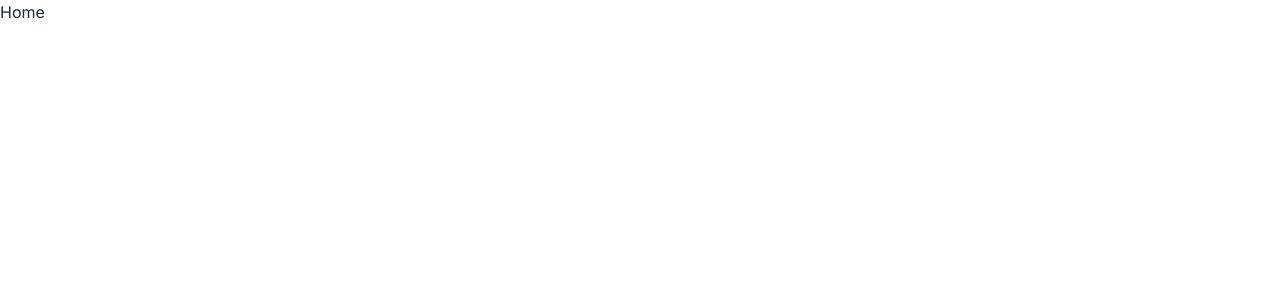
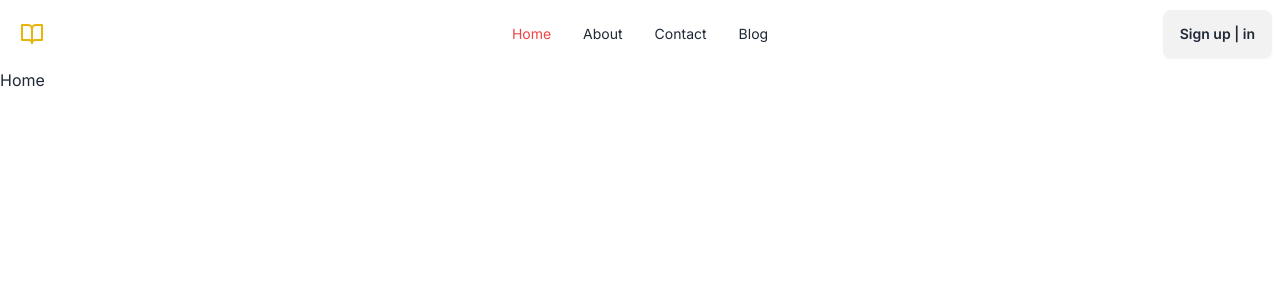
Before and after one commit to Foshati/Blogifa, a Next.js app: page / in a window 1280 px wide. Shown: the top 300 px of the page. Built offline with nearby package versions, Linux system fonts and the light colour scheme.

Commit message:
add navbar component

```diff
--- a/package.json
+++ b/package.json
@@ -9,9 +9,10 @@
     "lint": "next lint"
   },
   "dependencies": {
+    "lucide-react": "^0.378.0",
+    "next": "14.2.3",
     "react": "18.3.1",
-    "react-dom": "18.3.1",
-    "next": "14.2.3"
+    "react-dom": "18.3.1"
   },
   "devDependencies": {
     "daisyui": "4.11.1",
--- a/src/app/layout.jsx
+++ b/src/app/layout.jsx
@@ -1,5 +1,6 @@
 import { Inter } from "next/font/google";
 import "./globals.css";
+import { Navbar } from "@/components/navbar/Navbar";
 
 const inter = Inter({ subsets: ["latin"] });
 
@@ -11,7 +12,11 @@ export const metadata = {
 export default function RootLayout({ children }) {
   return (
     <html lang="en">
-      <body className={inter.className}>{children}</body>
+      <body className={inter.className}>
+        <Navbar />
+
+        {children}
+      </body>
     </html>
   );
 }
--- /dev/null
+++ b/src/components/navbar/Navbar.jsx
@@ -0,0 +1,111 @@
+"use client";
+import { BookOpen } from "lucide-react";
+
+import Link from "next/link";
+import { usePathname } from "next/navigation";
+
+export const Navbar = () => {
+  const PathName = usePathname();
+
+  return (
+    <>
+      <div className="navbar bg-base-100">
+        <div className="navbar-start">
+          <div className="dropdown">
+            <div tabIndex={0} role="button" className="btn btn-ghost lg:hidden">
+              <svg
+                xmlns="http://www.w3.org/2000/svg"
+                className="w-5 h-5"
+                fill="none"
+                viewBox="0 0 24 24"
+                stroke="currentColor"
+              >
+                <path
+                  strokeLinecap="round"
+                  strokeLinejoin="round"
+                  strokeWidth="2"
+                  d="M4 6h16M4 12h8m-8 6h16"
+                />
+              </svg>
+            </div>
+            <ul
+              tabIndex={0}
+              className="menu menu-sm dropdown-content  mt-3 z-[1] p-2 shadow bg-base-100 rounded-box w-52"
+            >
+              <li className="hover:text-red-500">
+                <Link
+                  href="/"
+                  className={PathName == "/" ? "text-red-500" : ""}
+                >
+                  Home
+                </Link>
+              </li>
+              <li className="hover:text-red-500">
+                <Link
+                  href="/about"
+                  className={PathName == "/about" ? "text-red-500" : ""}
+                >
+                  About
+                </Link>
+              </li>
+              <li className="hover:text-red-500">
+                <Link
+                  href="/contact"
+                  className={PathName == "/contact" ? "text-red-500" : ""}
+                >
+                  Contact
+                </Link>
+              </li>
+              <li className="hover:text-red-500">
+                <Link
+                  href="/blog"
+                  className={PathName == "/blog" ? "text-red-500" : ""}
+                >
+                  Blog
+                </Link>
+              </li>
+            </ul>
+          </div>
+          <BookOpen className="m-3 text-yellow-500" />
+        </div>
+        <div className="hidden navbar-center lg:flex">
+          <ul className="px-1 menu menu-horizontal">
+            <li className="hover:text-red-500">
+              <Link href="/" className={PathName == "/" ? "text-red-500" : ""}>
+                Home
+              </Link>
+            </li>
+            <li className="hover:text-red-500">
+              <Link
+                href="/about"
+                className={PathName == "/about" ? "text-red-500" : ""}
+              >
+                About
+              </Link>
+            </li>
+            <li className="hover:text-red-500">
+              <Link
+                href="/contact"
+                className={PathName == "/contact" ? "text-red-500" : ""}
+              >
+                Contact
+              </Link>
+            </li>
+            <li className="hover:text-red-500">
+              <Link
+                href="/blog"
+                // className={` hover:text-red-500 ${PathName == "/blog" ? "text-red-500" : ""}`}
+                className={PathName == "/blog" ? "text-red-500" : ""}
+              >
+                Blog
+              </Link>
+            </li>
+          </ul>
+        </div>
+        <div className="navbar-end">
+          <a className="btn">Sign up | in</a>
+        </div>
+      </div>
+    </>
+  );
+};
```
Also changed, not shown: 1 other file (tests, documents, lock files or other folders).
